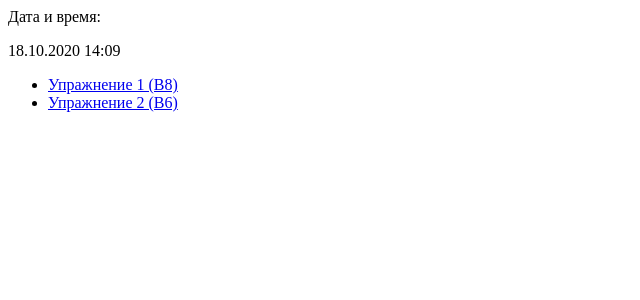
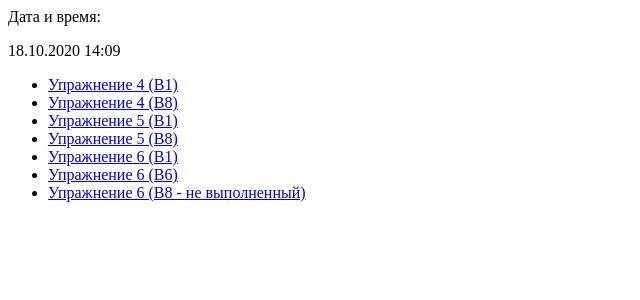
Before and after one commit to FosterLay/IPLaba, a PHP site: page /LABA2 in a window 1280 px wide. Shown: the top 300 px of the page, without its empty margins (0-640 px from the left). Run offline with PHP 8.4, Linux system fonts and the light colour scheme.

Commit message:
Update index.php

```diff
--- a/PHPShaikhinurov/LABA2/index.php
+++ b/PHPShaikhinurov/LABA2/index.php
@@ -5,6 +5,11 @@
 	echo($d);
 ?>
 <ul id="nav">
-	<li><a href="lab21.php">Упражнение 1 (В8)</a>
-	<li><a href="lab22.php">Упражнение 2 (В6)</a>
+	<li><a href="lab241.php">Упражнение 4 (В1)</a>
+	<li><a href="lab242.php">Упражнение 4 (В8)</a>
+	<li><a href="lab251.php">Упражнение 5 (В1)</a>
+	<li><a href="lab252.php">Упражнение 5 (В8)</a>
+	<li><a href="lab261.php">Упражнение 6 (В1)</a>
+	<li><a href="lab262.php">Упражнение 6 (В6)</a>
+	<li><a href="lab262.php">Упражнение 6 (В8 - не выполненный)</a>
 </ul>
```
